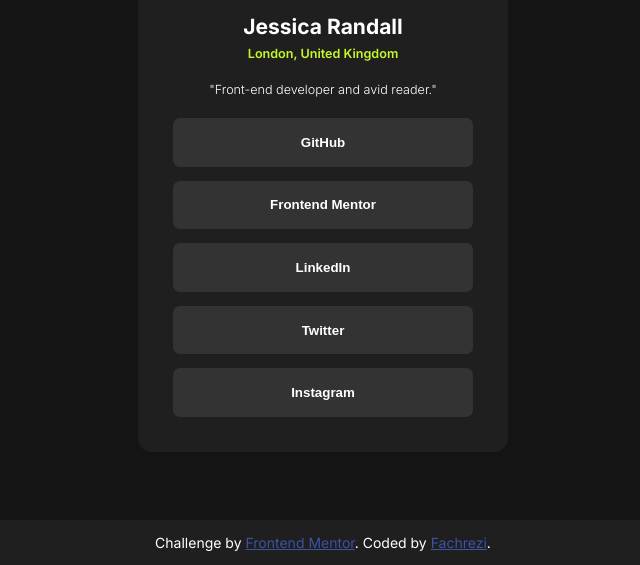
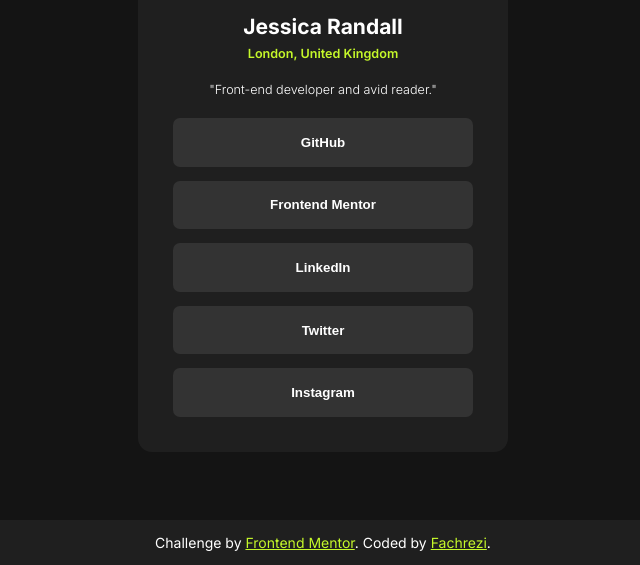
Before and after one commit to Fbeye04/Social-links-profile, a plain HTML site: page index.html in a window 1280 px wide. Shown: the part 235-800 px from the top of the page, without its empty margins (317-957 px from the left). Drawn offline with Linux system fonts and the light colour scheme.

Commit message:
Update style.css

```diff
--- a/style.css
+++ b/style.css
@@ -98,7 +98,7 @@
 }
 
 .attribution a {
-  color: hsl(228, 45%, 44%);
+  color: var(--unique-color);
 }
 
 .attribution a:focus {
```
